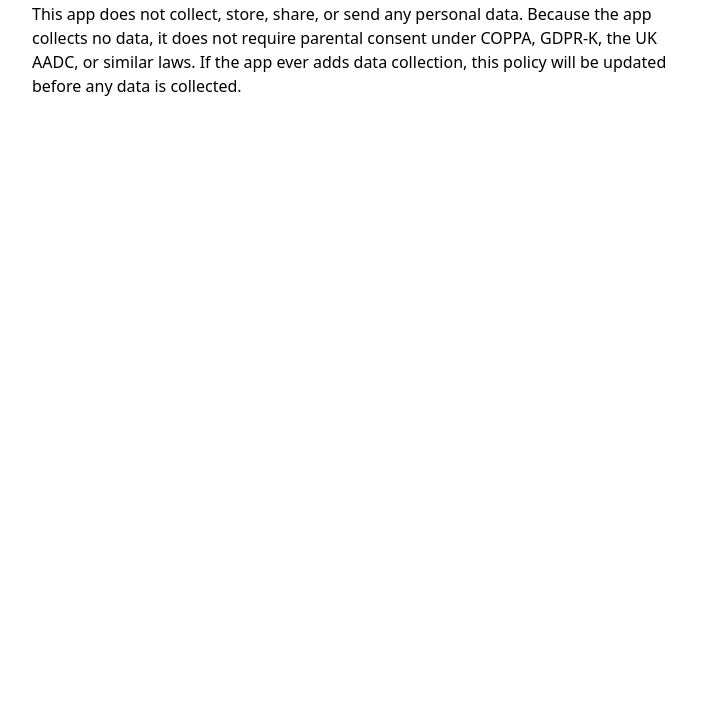
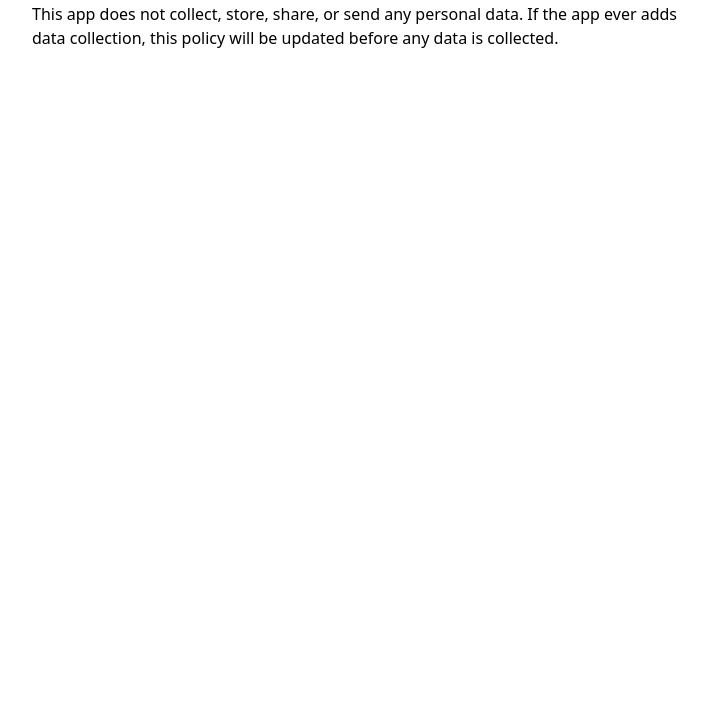
Before and after one commit to thebriancurtis/gentlemotion.app, a plain HTML site: page privacy/index.html in a window 1280 px wide. Shown: the part 74-800 px from the top of the page, without its empty margins (272-979 px from the left). Drawn offline with Linux system fonts and the light colour scheme.

Commit message:
Simplify privacy policy text
Removed mention of parental consent laws from privacy policy.

```diff
--- a/privacy/index.html
+++ b/privacy/index.html
@@ -26,6 +26,6 @@
 </head>
 <body>
   <h1>Privacy Policy</h1>
-  <p>This app does not collect, store, share, or send any personal data. Because the app collects no data, it does not require parental consent under COPPA, GDPR-K, the UK AADC, or similar laws. If the app ever adds data collection, this policy will be updated before any data is collected.</p>
+  <p>This app does not collect, store, share, or send any personal data. If the app ever adds data collection, this policy will be updated before any data is collected.</p>
 </body>
 </html>
```
